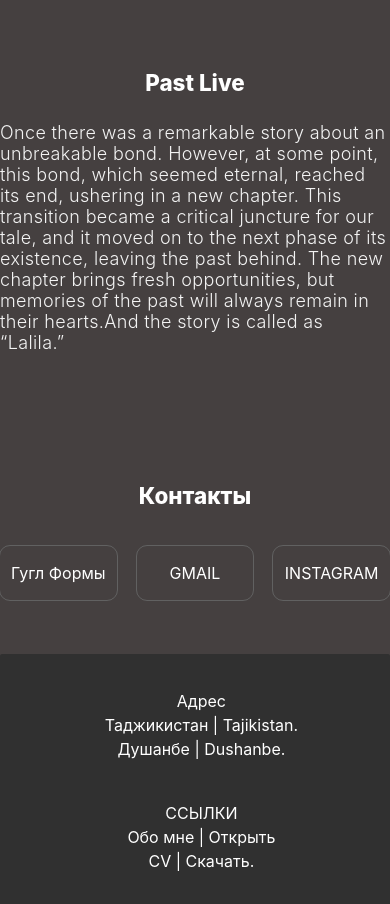
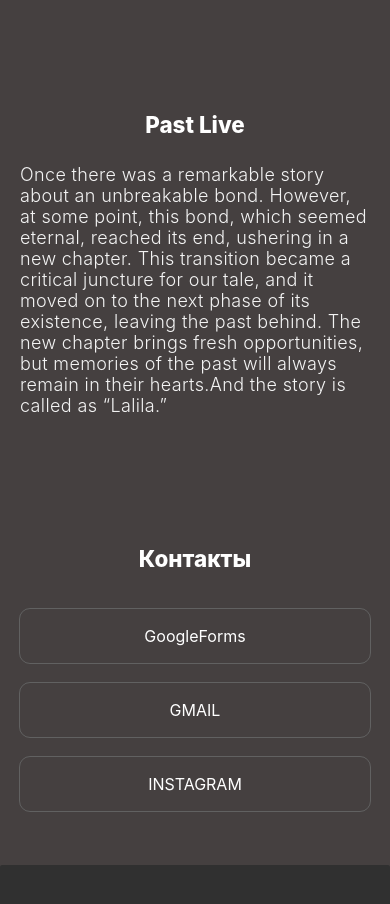
Before and after one commit to Komil-Muminov/komilff, a React (Vite) app: page /Home in a window 390 px wide. Shown: the part 1966-2870 px from the top of the page. Built offline with nearby package versions, Linux system fonts and the light colour scheme.

Commit message:
fx adaptive

```diff
--- a/src/components/Contacts/Contacts.jsx
+++ b/src/components/Contacts/Contacts.jsx
@@ -6,25 +6,25 @@ const Contacts = () => {
 			<section className="sections experience-section ">
 				<div className="container">
 					<h2 className="sections-title text-center mb-[1.5em]">Контакты</h2>
-					<div className="contacts__content flex gap-5 justify-center items-center  ">
+					<div className="contacts__content flex flex-wrap px-5 md:px-0 gap-5 justify-center items-center  ">
 						<Link
 							target="_blank"
 							to="https://docs.google.com/forms/d/1cM2UPm14NBZQb1yHDaP6KbOWIvEiE0gMrB5wAeww81M/edit"
-							className="max-w-[10em] contacts-text"
+							className="w-full md:max-w-[10em] contacts-text"
 						>
-							Гугл Формы
+							GoogleForms
 						</Link>
 						<Link
 							target="_blank"
 							to="mailto:kmuminov0104@gmail.com"
-							className="max-w-[10em] contacts-text"
+							className=" w-full md:max-w-[10em] contacts-text"
 						>
 							GMAIL
 						</Link>
 						<Link
 							target="_blank"
 							to="https://www.instagram.com/komilff/"
-							className="max-w-[10em] contacts-text"
+							className="w-full md:max-w-[10em] contacts-text"
 						>
 							INSTAGRAM
 						</Link>
--- a/src/components/Experience/Experience.jsx
+++ b/src/components/Experience/Experience.jsx
@@ -5,7 +5,7 @@ const Experience = () => {
 			<section className="sections experience-section ">
 				<div className="container">
 					<h2 className="sections-title text-center mb-[1em]">Обо мне</h2>
-					<div className="text-wrapper flex flex-col justify-center items-center px-[1.1em]">
+					<div className="text-wrapper flex flex-col justify-center items-center px-5">
 						<p className="sections-desc about-desc mb-[1em]">
 							Я Комил Муминов, я родился 1 апреля 1997 года. Мой путь
 							образования начался в средней школе № 88, где я учился с 2004 по
--- a/src/components/Footer/Footer.jsx
+++ b/src/components/Footer/Footer.jsx
@@ -7,7 +7,7 @@ const Footer = () => {
 		<>
 			<footer className="py-[2.2em] md:pl-[0.9em] md:pb-[13em]   rounded-sm footer">
 				<div className="container">
-					<div className="footer-content text-center flex flex-col pl-[0.8em] md:flex-row md:justify-between gap-10">
+					<div className="footer-content text-center flex flex-col px-5 md:flex-row md:justify-between gap-10 ">
 						<div className="footer-left flex flex-col">
 							<h2 className="footer-left-text">Адрес</h2>
 							<p className="footer-left-text">Таджикистан | Tajikistan.</p>
--- a/src/components/PastLive/Pastlives.jsx
+++ b/src/components/PastLive/Pastlives.jsx
@@ -4,7 +4,7 @@ const Pastlives = () => {
 			<section className="sections experience-section">
 				<div className="container">
 					<h2 className="sections-title text-center mb-[1em]">Past Live</h2>
-					<div className="text__content flex justify-center items-center ">
+					<div className="text__content flex justify-center items-center px-5 ">
 						<p className="sections-desc mb-[1em]">
 							Once there was a remarkable story about an unbreakable bond.
 							However, at some point, this bond, which seemed eternal, reached
```
